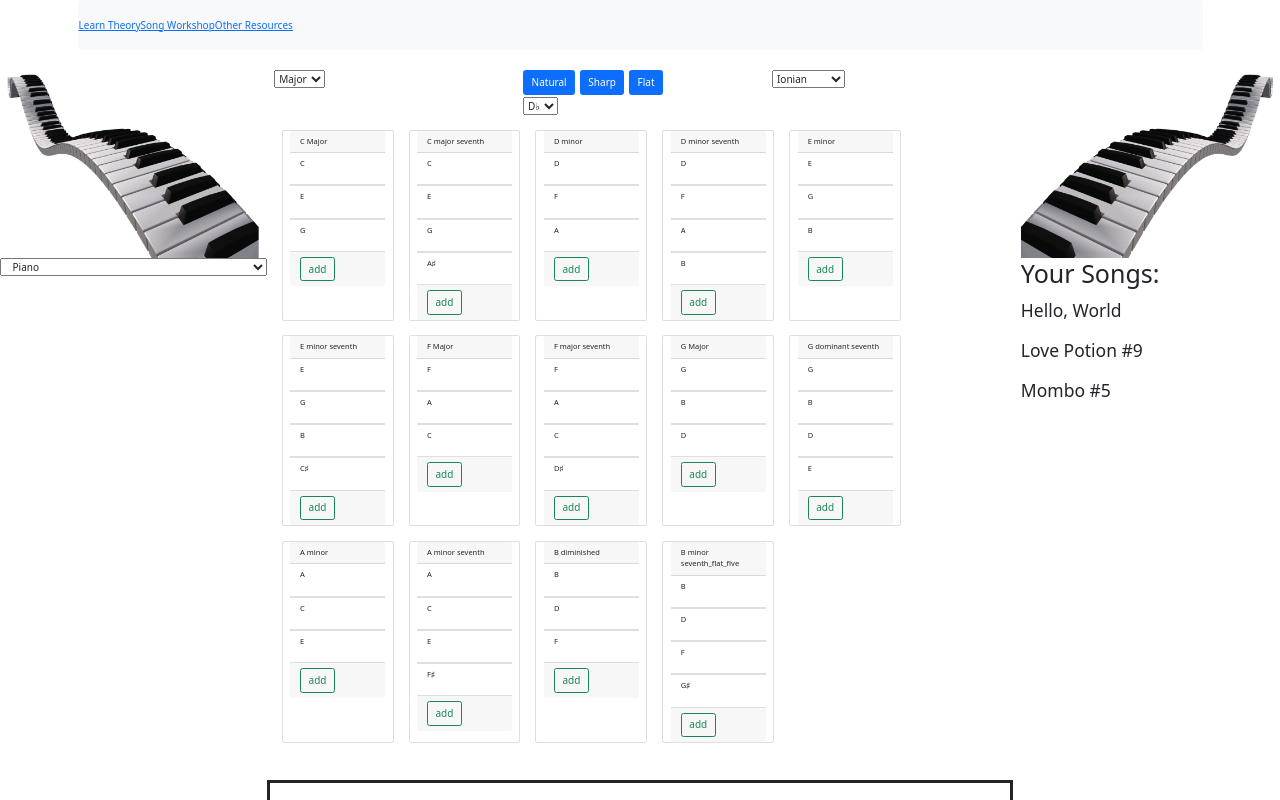
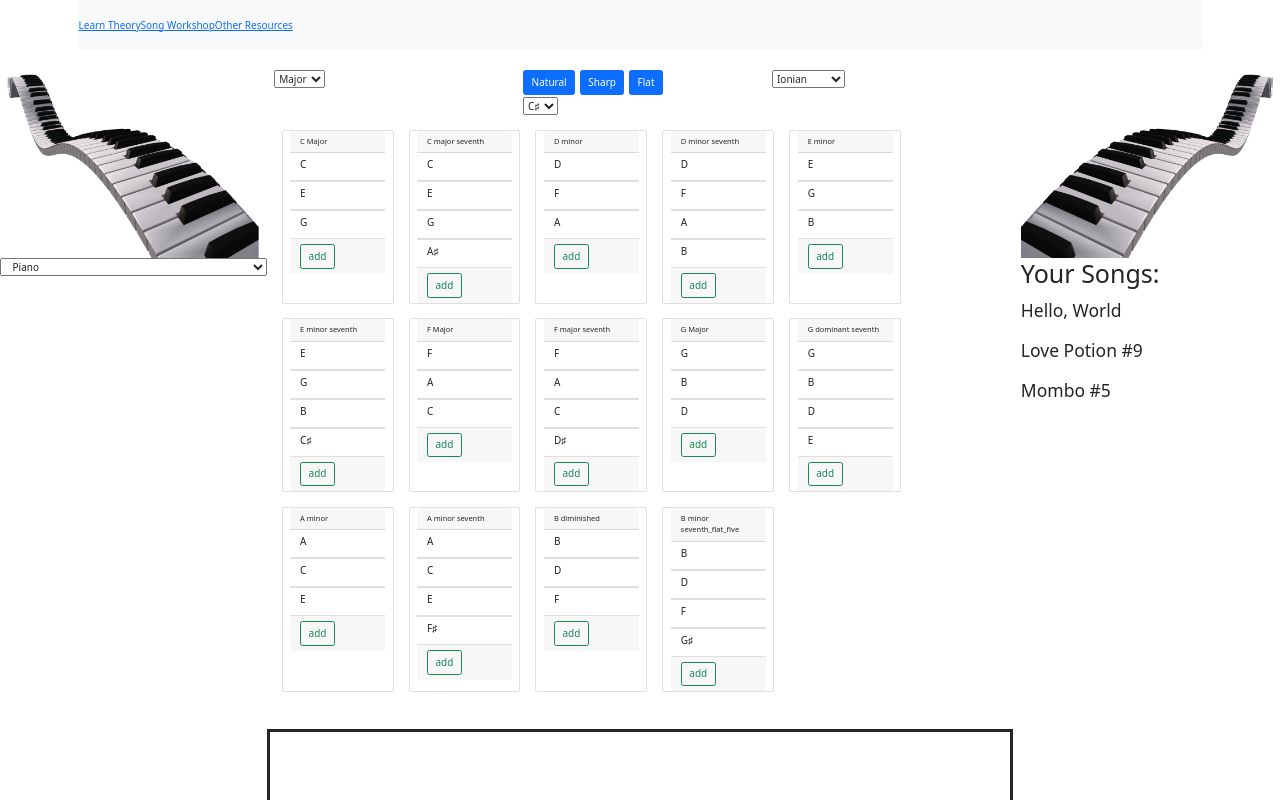
Before and after one commit to taylortreece/music-theory-coordinator, a React (Create React App) app: page / in a window 1280 px wide. Shown: the top 800 px of the page. Built offline with nearby package versions, Linux system fonts and the light colour scheme.

Commit message:
Chords have updatedNotes key which contains notes with Urls for playing tones.

```diff
--- a/src/actions/song.js
+++ b/src/actions/song.js
@@ -15,3 +15,10 @@ export function removeChord(chord) {
         chord
     }
 }
+
+export function updateChord(note) {
+    return {
+        type: "UPDATE_CHORD",
+        note
+    }
+}
--- a/src/components/Chord.js
+++ b/src/components/Chord.js
@@ -3,9 +3,31 @@ import { ListGroup } from 'react-bootstrap';
 import Card from 'react-bootstrap/Card';
 import Button from 'react-bootstrap/Button';
 import Note from './Note';
+import { updateChord } from '../actions/song';
+import { v4 as uuidv4 } from 'uuid';
 
 
 class Chord extends React.Component {
+
+    constructor() {
+        super();
+        this.state = {
+            updatedNotes: []
+        }
+    }
+
+    updateChordNotes = (note) => {
+        this.setState((state) => {
+            return {
+                updatedNotes: [...state.updatedNotes, note]
+             }
+        })
+    }
+
+    updatedChord = () => {
+        this.props.chord.updatesNotes = this.state.updatedNotes
+        return this.props.chord
+    }
 
     render() {
         return (
@@ -18,16 +40,27 @@ class Chord extends React.Component {
                 minWidth: '100px',
                 fontSize: '75%'
                 }}>
-                <Card.Header>{this.props.chord.name.replace("_", " ")}</Card.Header>
-                    {this.props.chord.notes.map(note => (
+                <Card.Header>
+                    {this.props.chord.name.replace("_", " ")}
+                </Card.Header>
+                {this.props.chord.notes.map(note => (
                     <ListGroup variant="flush" key={note.id}>
                         <ListGroup.Item>
-                            <Note note={note}/>
+                            <Note
+                            note={note}
+                            buttonAction={this.props.buttonAction}
+                            updateChordNotes={this.updateChordNotes}
+                            />
                         </ListGroup.Item>
                     </ListGroup>
-                    ))}
+                ))}
                 <Card.Footer>
-                    <Button onClick={() => this.props.action(this.props.chord)} variant={this.props.variant}>{this.props.buttonAction}</Button>
+                    <Button
+                    onClick={() => this.props.action(this.updatedChord())}
+                    variant={this.props.variant}
+                    >
+                        {this.props.buttonAction}
+                    </Button>
                 </Card.Footer>
             </Card>
         )
--- a/src/components/Chords.js
+++ b/src/components/Chords.js
@@ -2,7 +2,6 @@ import React from 'react'
 import { connect } from 'react-redux'
 import { addChord } from '../actions/song'
 import Chord from './Chord'
-import { v4 as uuidv4 } from 'uuid'
 
 class Chords extends React.Component {
 
--- a/src/components/Note.js
+++ b/src/components/Note.js
@@ -1,34 +1,64 @@
 import { connect } from 'react-redux'
 import React from 'react'
+import { TickSignal } from 'tone/build/esm/core/clock/TickSignal';
 
 class Note extends React.Component {
     constructor() {
         super();
         this.state = {
             position: 4,
-            url: '.mp3'
+            url: '',
+            name: ''
         }
     }
 
+    changePosition = (action) => {
+        this.setState((state) => {
+            let num = action === "plus" ? state.position += 1 : state.position -= 1
+            return {
+                position: num,
+                url: `${this.parseNoteName(this.props.note).replace('♯', 's')}${num}.mp3`
+            }
+        })
+    }
+
     parseNoteName = (note) => {
+        let name;
+
         const noteNames = note.name.split('/')
         if (this.props.chosenKey.name[1] === ('♯') || this.props.chosenKey.name[1] === ('♭')) {
-            return noteNames.filter(name => (name[1] === this.props.chosenKey.name[1] || name.length === 1))[0]
+            name = noteNames.filter(name => (name[1] === this.props.chosenKey.name[1] || name.length === 1))[0]
         } else {
-            return noteNames[0]
+            name = noteNames[0]
         }
+
+        this.setState({ name: name })
+
+        return name
     }
 
     componentDidMount() {
-        this.setState({
-            url: `${this.parseNoteName(this.props.note)} + ${this.state.position}.mp3`
-        })
+        let name = this.parseNoteName(this.props.note).replace('♯', 's')
+        this.setState({ url: `${name}4.mp3`})
     }
+
+    componentDidUpdate() {
+        this.props.updateChordNotes(this.state)
+    }
+
+
 
     render() {
         return (
             <div>
-                <p>{this.parseNoteName(this.props.note)}</p>
+                <h6 style={{display: 'block', float: 'left', marginRight: '50%'}}>{this.state.name}</h6>
+                    {this.props.buttonAction === "remove" ?
+                    <form>
+                        <div onClick={() => this.changePosition("minus")} style={{display: 'block', float: 'left'}}>-</div>
+                            <p style={{display: 'block', float: 'left'}}>{this.state.position}</p>
+                        <div onClick={() => this.changePosition("plus")} style={{display: 'block', float: 'left'}}>+</div>
+                    </form> :
+                    null}
             </div>
         )
     }
--- a/src/components/Player.js
+++ b/src/components/Player.js
@@ -6,22 +6,12 @@ import * as Tone from 'tone'
 class Player extends React.Component {
 
     play = () => {
-
-
-        const sampler = new Tone.Sampler({
-            urls: {
-                "C4": "C4.mp3",
-                "D#4": "Ds4.mp3",
-                "F#4": "Fs4.mp3",
-                "A4": "A4.mp3",
-            },
-            release: 1,
-            baseUrl: "https://tonejs.github.io/audio/salamander/",
-        }).toDestination();
-
-        Tone.loaded().then(() => {
-            sampler.triggerAttackRelease(["Eb4", "G4", "Bb4"], 4);
-        })
+        // const synth = new Tone.Synth().toDestination();
+        // const now = Tone.now()
+        // // trigger the attack immediately
+        // synth.triggerAttack([this.props.chords[0].updatesNotes[0].name], now)
+        // // wait one second before triggering the release
+        // synth.triggerRelease(now + 1)
     }
 
     render() {
@@ -32,8 +22,10 @@ class Player extends React.Component {
 }
 
 const mapStateToProps = (state) => {
+    console.log(state)
     return {
-        song: state.songReducer
+        song: state.songReducer,
+        chords: state.songReducer.chords
     }
 }
 
--- a/src/components/SongField.js
+++ b/src/components/SongField.js
@@ -9,10 +9,17 @@ class SongField extends React.Component {
         this.props.removeChord(chord)
     }
 
+    // changePosition = (num, action) => {
+    //     if (num > 0) {
+    //         action === "plus" ? num += 1 : num -= 1
+    //     }
+    // }
+
     render() {
         return (
             <div className="songField"
                 style={{
+                backgroundColor: 'white',
                 marginTop: '5%',
                 border: 'solid',
                 width: '100%',
--- a/src/containers/SongWorkshop.js
+++ b/src/containers/SongWorkshop.js
@@ -85,9 +85,8 @@ class SongWorkshop extends React.Component {
                                     <Button value="flatKeys" className="accidental" style={{marginRight: '2%'}}>Flat</Button>
                                 </div>
                                 <Selector
-                                    // style={{display: 'block', float: 'left'}}
                                     handleOnChange={this.handleKeyChange}
-                                    options={flatKeyNames}
+                                    options={sharpKeyNames}
                                     name="name"
                                 />
                             </Col>
```
